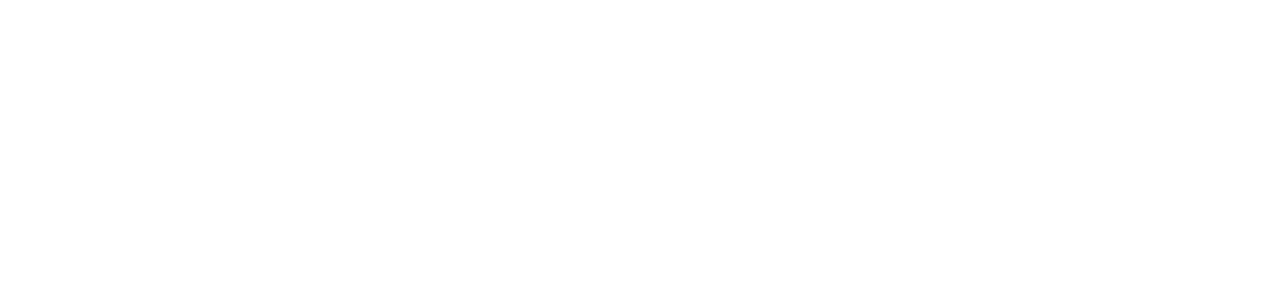
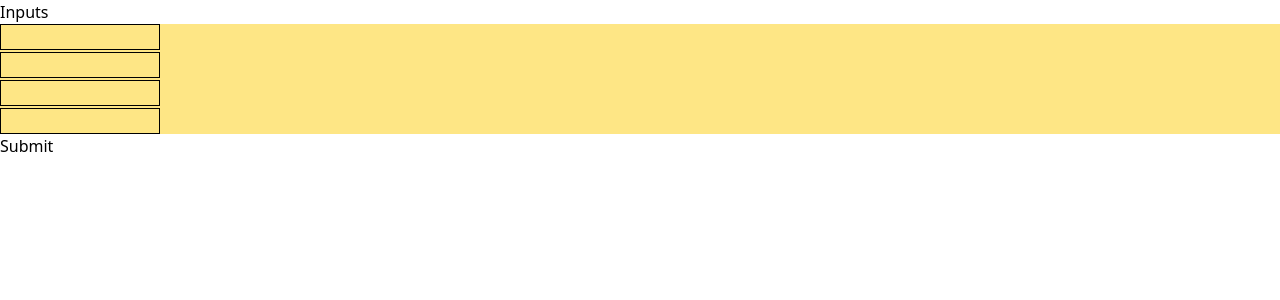
Before and after one commit to adarshh-m-k/tailwind, a React (Vite) app: page /input in a window 1280 px wide. Before the commit this address had no page. Shown: the top 300 px of the page. Built offline with nearby package versions, Linux system fonts and the light colour scheme.

Commit message:
tailwind

```diff
--- a/src/App.jsx
+++ b/src/App.jsx
@@ -9,6 +9,7 @@
 import Sample from './components/sample/Sample'
 import SingleDish from './components/singleDish/SingleDish'
 import Sample2 from './components/sample2/Sample2'
+import Inputs from './components/inputs/Inputs'
 
 function App() {
   return (
@@ -22,6 +23,7 @@
           <Route path='/pagination' element={<Pagination />}></Route>
           <Route path='/sample' element={<Sample />}></Route>
           <Route path='/sample2' element={<Sample2 />}></Route>
+          <Route path='/input' element={<Inputs />}></Route>
           <Route path='/dish/:id' element={<SingleDish />}></Route>
         </Routes>
       </BrowserRouter>
--- /dev/null
+++ b/src/components/inputs/Inputs.jsx
@@ -0,0 +1,45 @@
+import axios from 'axios';
+import React, { useState } from 'react'
+
+function Inputs() {
+
+    let [list, setList] = useState({
+        username: "",
+        mobile: "",
+        email: "",
+        password: ""
+    })
+
+    const inputValue = (e) => {
+        let { name, value } = e.target;
+        console.log(e.target);
+        setList(prev => ({
+            ...prev,
+            [name]: value
+        }))
+
+
+    }
+
+    const submitButton = () => {
+        axios
+    }
+    return (
+        <div>Inputs
+
+            <div className='flex flex-col gap-0.5 bg-amber-200'>
+                <input type="text"
+                    className='border w-40' name='username' value={list.username} onChange={inputValue} />
+                <input type="text"
+                    className='border w-40' name='mobile' value={list.mobile} onChange={inputValue} />
+                <input type="text"
+                    className='border w-40' name='email' value={list.email} onChange={inputValue} />
+                <input type="text"
+                    className='border w-40' name='password' value={list.password} onChange={inputValue} />
+            </div>
+            <button onClick={submitButton}>Submit</button>
+        </div>
+    )
+}
+
+export default Inputs
```
